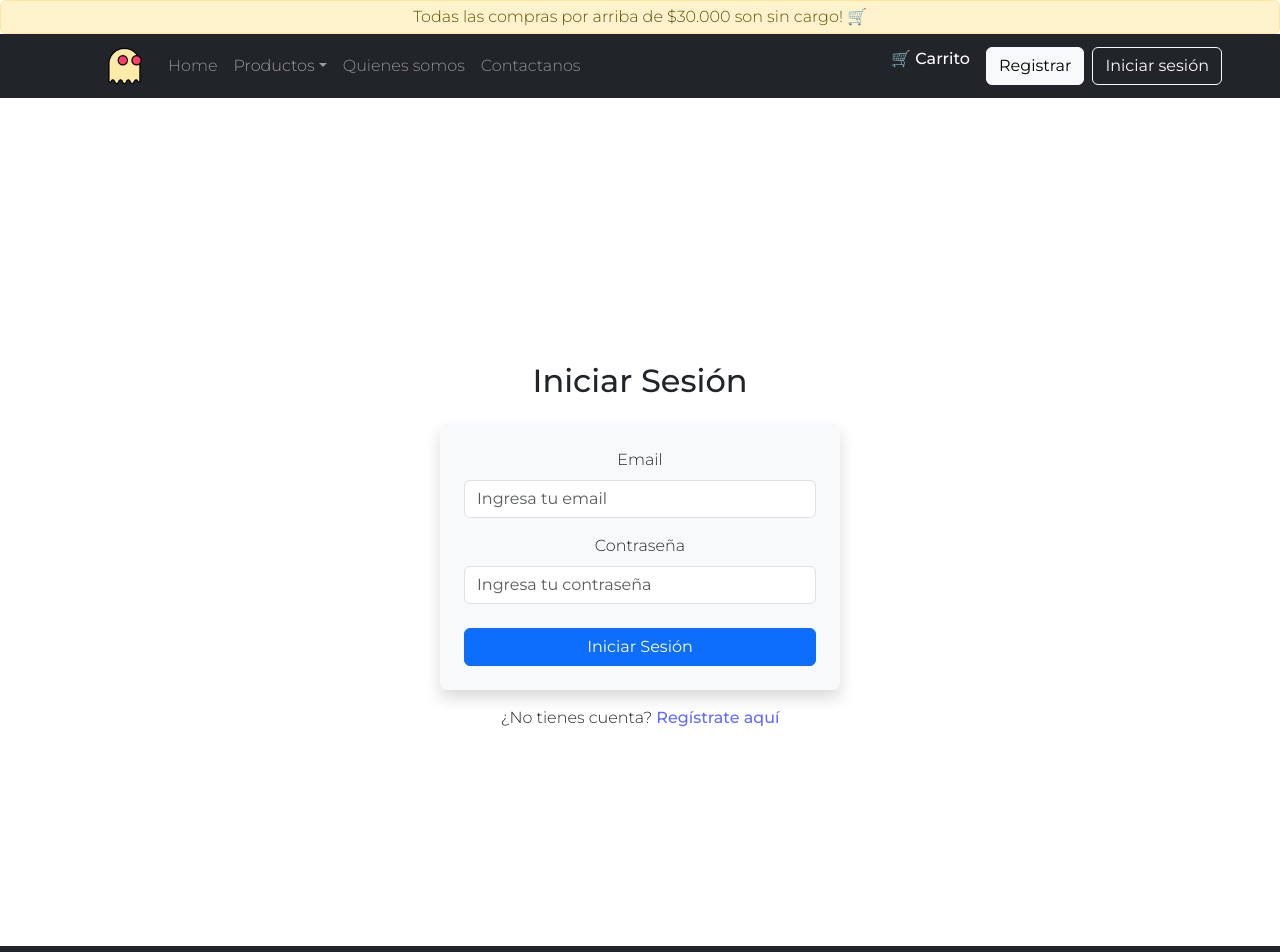
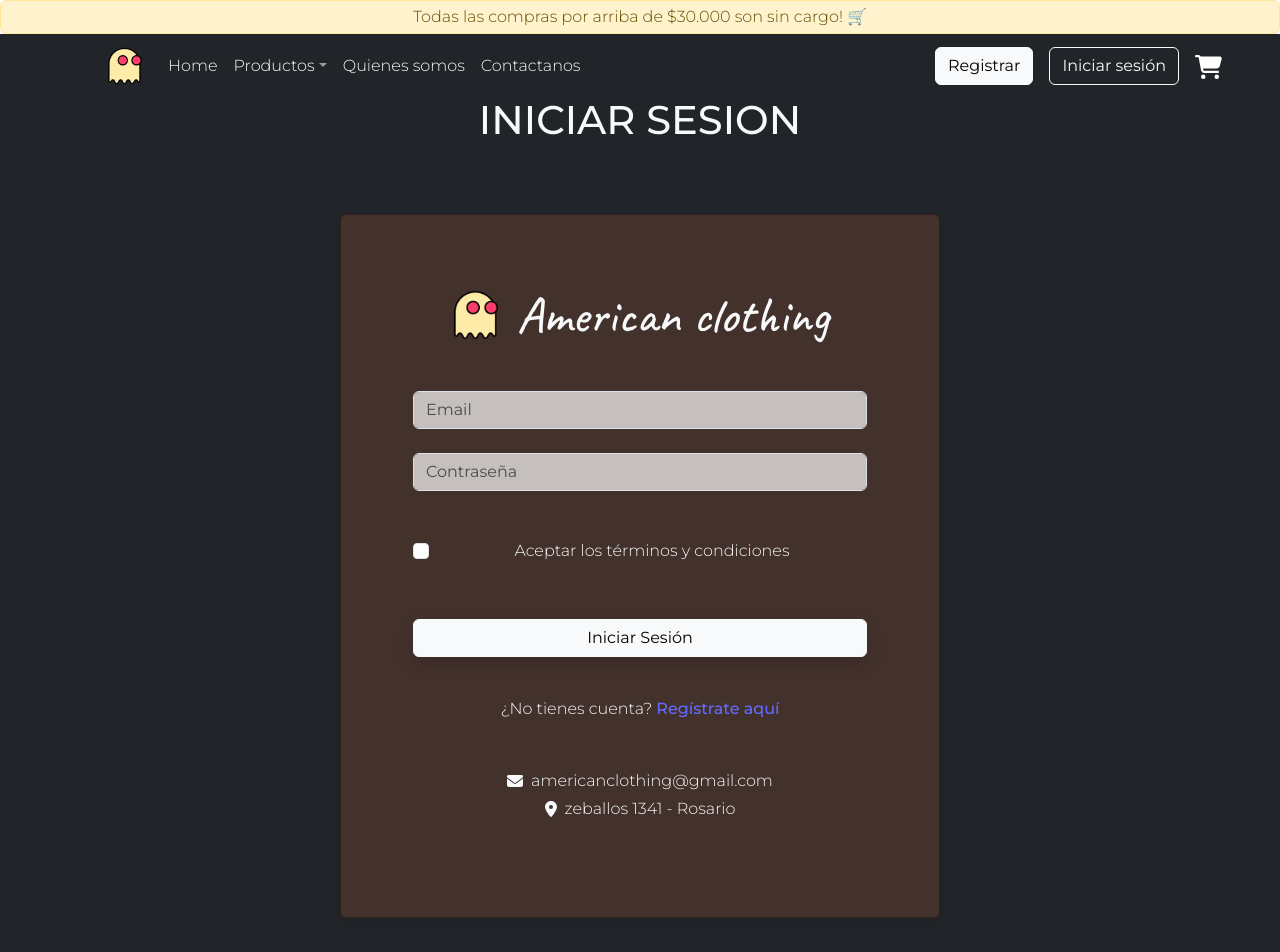
Before and after one commit to luciano-stefano-meloclaps/America-Clothing, a React (Vite) app in the folder Frontend/: page /login in a window 1280 px wide. Shown: the top 952 px of the page. Built offline with nearby package versions, Linux system fonts and the light colour scheme; no server answers.

Commit message:
Estilos y mejoras en varios componentes

```diff
--- a/Frontend/index.html
+++ b/Frontend/index.html
@@ -2,7 +2,7 @@
 <html lang="en">
   <head>
     <meta charset="UTF-8" />
-    <link rel="icon" type="image/svg+xml" href="/vite.svg" />
+    <link rel="icon" type="image/svg+xml" href="/game.png" />
     <meta name="viewport" content="width=device-width, initial-scale=1.0" />
     <title>Ecommerce Vintage</title>
     <link rel="preconnect" href="https://fonts.googleapis.com" />
--- a/Frontend/src/App.jsx
+++ b/Frontend/src/App.jsx
@@ -14,6 +14,7 @@ import axios from "axios";
 import { APIContextProvider } from "./services/apiContext/api.context"; // Importa el provider
 import Cart from "./components/cart/Cart"; // Importa el componente Cart
 import AboutUs from "./components/aboutUs/AboutUs";
+import ContactUs from "./components/contactUs/ContactsUs";
 
 function App() {
   const [products, setProducts] = useState([]);
@@ -60,6 +61,9 @@ function App() {
           <Route path="/register" element={<Register />} />
           <Route path="/cart" element={<Cart />} /> {/* Ruta para el carrito */}
           <Route path="/aboutUs" element={<AboutUs />} />
+          {/* Ruta para Sobre Nosotros */}
+          <Route path="/contactUs" element={<ContactUs />} />
+          {/* Ruta para el formulario */}
         </Routes>
         <Footer />
       </Router>
--- a/Frontend/src/components/aboutUs/AboutUs.jsx
+++ b/Frontend/src/components/aboutUs/AboutUs.jsx
@@ -14,9 +14,9 @@ import "./AboutUs.css";
 const AboutUs = () => {
   return (
     <Container fluid className="about-us-section bg-dark text-light py-5">
-      <Row className="justify-content-center mb-5">
+      <Row className="justify-content-center mb-4 ">
         <Col md={8} className="text-center">
-          <h1 className="mb-4 ">Sobre Nosotros</h1>
+          <h1 className="mb-4 text-uppercase ">Sobre Nosotros</h1>
           <p className="lead ">
             ¡Hey! Bienvenidos a{" "}
             <span className="brand-name">American Clothing</span>, tu tienda de
--- a/Frontend/src/components/contactUs/ContactsUs.jsx
+++ b/Frontend/src/components/contactUs/ContactsUs.jsx
@@ -19,7 +19,7 @@ const ContactUs = () => {
 
   return (
     <div className="contact-us-wrapper bg-dark d-flex flex-column justify-content-center align-items-center">
-      <h1 className="section-title text-light mb-4">Contacto</h1>
+      <h1 className="section-title text-light mb-4 text-uppercase">Contacto</h1>
       <Container className="contact-us-container py-5 my-5 rounded">
         <Row className="m-3 m-md-5 px-3 px-md-5 justify-content-md-center">
           <Col xs={12} md={8}>
@@ -84,7 +84,7 @@ const ContactUs = () => {
               <Button
                 variant="light"
                 type="submit"
-                className="mt-4 fs-5 rounded"
+                className="mt-4 shadow rounded w-100"
               >
                 Enviar
               </Button>
--- a/Frontend/src/components/login/Login.jsx
+++ b/Frontend/src/components/login/Login.jsx
@@ -1,7 +1,17 @@
 import { Link, useNavigate } from "react-router-dom";
-import { Form, Button, Container, Alert } from "react-bootstrap";
+import {
+  Form,
+  Button,
+  Container,
+  Alert,
+  Row,
+  Col,
+  Image,
+} from "react-bootstrap";
 import { useState } from "react";
 import axios from "axios";
+import { FontAwesomeIcon } from "@fortawesome/react-fontawesome";
+import { faEnvelope, faLocationDot } from "@fortawesome/free-solid-svg-icons";
 
 function Login() {
   const [email, setEmail] = useState("");
@@ -47,46 +57,87 @@ function Login() {
   };
 
   return (
-    <Container
-      className="mt-5 d-flex align-items-center justify-content-center"
-      style={{ minHeight: "100vh" }}
-    >
-      <div style={{ maxWidth: "400px", width: "100%" }}>
-        <h2 className="text-center mb-4">Iniciar Sesión</h2>
+    <div className="contact-us-wrapper bg-dark d-flex flex-column justify-content-center align-items-center shadow">
+      <h1 className="section-title text-light mb-4 text-uppercase">
+        Iniciar Sesion
+      </h1>
+      <Container
+        className="contact-us-container p-5  my-5 rounded "
+        style={{ maxWidth: "600px" }}
+      >
+        <Row className="align-items-center justify-content-center text-center my-4">
+          <Col xs="auto" className="pe-1">
+            <Image src="public/game.png" width={50} fluid />
+          </Col>
+          <Col xs="auto">
+            <h1
+              className="text-light "
+              style={{ fontFamily: "Caveat", margin: 0 }}
+            >
+              American clothing
+            </h1>
+          </Col>
+        </Row>
         {message && <Alert variant="info">{message}</Alert>}{" "}
         {/* Mostrar mensaje si existe */}
-        <Form onSubmit={handleSubmit} className="shadow p-4 rounded bg-light">
+        <Form onSubmit={handleSubmit} className=" p-4  ">
           <Form.Group controlId="email">
-            <Form.Label>Email</Form.Label>
             <Form.Control
               type="email"
-              placeholder="Ingresa tu email"
+              placeholder="Email"
               required
               value={email}
               onChange={(e) => setEmail(e.target.value)}
             />
           </Form.Group>
 
-          <Form.Group controlId="password" className="mt-3">
-            <Form.Label>Contraseña</Form.Label>
+          <Form.Group controlId="password" className="mt-4  ">
             <Form.Control
               type="password"
-              placeholder="Ingresa tu contraseña"
+              placeholder="Contraseña"
               required
               value={password}
               onChange={(e) => setPassword(e.target.value)}
             />
           </Form.Group>
 
-          <Button variant="primary" type="submit" className="mt-4 w-100">
+          <Form.Group>
+            <Form.Check
+              className="text-light my-5"
+              required
+              label="Aceptar los términos y condiciones"
+              feedback="Debes aceptar los términos y condiciones antes de enviar."
+              feedbackType="invalid"
+            />
+          </Form.Group>
+
+          <Button
+            variant="light"
+            type="submit"
+            className="mt-2 shadow rounded w-100"
+          >
             Iniciar Sesión
           </Button>
         </Form>
-        <div className="text-center mt-3">
+        <div className="text-center mt-3 text-light">
           ¿No tienes cuenta? <Link to="/register">Regístrate aquí</Link>
         </div>
-      </div>
-    </Container>
+        <div>
+          <Row className="text-center text-light mt-5">
+            <Col className="d-flex align-items-center justify-content-center">
+              <FontAwesomeIcon icon={faEnvelope} className="me-2" />
+              <p className="mb-0">americanclothing@gmail.com</p>
+            </Col>
+          </Row>
+          <Row className="text-center text-light m-1 mb-5">
+            <Col className="d-flex align-items-center justify-content-center">
+              <FontAwesomeIcon icon={faLocationDot} className="me-2" />
+              <p className="mb-0">zeballos 1341 - Rosario</p>
+            </Col>
+          </Row>
+        </div>
+      </Container>
+    </div>
   );
 }
 
--- a/Frontend/src/components/navbar/Navbar.jsx
+++ b/Frontend/src/components/navbar/Navbar.jsx
@@ -1,19 +1,18 @@
+import React from "react";
 import Container from "react-bootstrap/Container";
 import Nav from "react-bootstrap/Nav";
 import Navbar from "react-bootstrap/Navbar";
-import Button from "react-bootstrap/Button"; // Importa el botón de Bootstrap
-import { Link } from "react-router-dom"; // Para manejar rutas con React Router
+import Button from "react-bootstrap/Button";
+import { Link } from "react-router-dom";
 import NavDropdown from "react-bootstrap/NavDropdown";
 import Alert from "react-bootstrap/Alert";
-
-//import { APIContextProvider } from "./services/apiContext/api.context";
+import { faCartShopping } from "@fortawesome/free-solid-svg-icons";
+import { FontAwesomeIcon } from "@fortawesome/react-fontawesome";
 
 function NavbarMain() {
-
-
   return (
     <>
-      <Alert className="m-0 p-1 " variant="warning" key="info">
+      <Alert className="m-0 p-1" variant="warning" key="info">
         Todas las compras por arriba de $30.000 son sin cargo! 🛒
       </Alert>
       <Navbar
@@ -27,17 +26,13 @@ function NavbarMain() {
             <img src="public/game.png" alt="logo" width="38" height="38" />
           </Navbar.Brand>
           <Navbar.Toggle aria-controls="basic-navbar-nav" />
-          <Navbar.Collapse
-            id="basic-navbar-nav"
-            className="d-flex justify-content-around"
-          >
-            <Nav className="me-auto">
-              <Nav.Link className="text-white-50" href="/">
+          <Navbar.Collapse id="basic-navbar-nav">
+            <Nav className="me-auto flex-column flex-lg-row">
+              <Nav.Link className="text-light" href="/">
                 Home
               </Nav.Link>
               <NavDropdown
-                id="nav-productos-dropdown"
-                title="Productos"
+                title={<span style={{ color: "white" }}>Productos</span>}
                 menuVariant="dark"
               >
                 <NavDropdown.Item as={Link} to="/productos/Camperas">
@@ -63,28 +58,29 @@ function NavbarMain() {
                   Prendas top 🔥
                 </NavDropdown.Item>
               </NavDropdown>
-
-              <Nav.Link
-                className="nav-item text-white-50"
-                href="#quienes-somos"
-              >
+              <Nav.Link className="nav-item text-light" href="#quienes-somos">
                 Quienes somos
               </Nav.Link>
-              <Nav.Link className="text-white-50" href="#quienes-somos">
+              <Nav.Link className="text-light" href="#contactanos">
                 Contactanos
               </Nav.Link>
             </Nav>
-            <div className="d-flex">
-            <Link to="/cart" className="text-white me-3">
-                🛒 Carrito
-              </Link>
+            <div className="d-flex flex-column flex-lg-row align-items-center">
               <Link to="/register">
-                <Button variant="light" className="me-2">
+                <Button variant="light" className="mb-2 mb-lg-0 ">
                   Registrar
                 </Button>
               </Link>
               <Link to="/login">
-                <Button variant="outline-light">Iniciar sesión</Button>
+                <Button
+                  variant="outline-light"
+                  className="mx-lg-3 mb-2 mb-lg-0"
+                >
+                  Iniciar sesión
+                </Button>
+              </Link>
+              <Link to="/cart" className="text-white pt-1 fs-4">
+                <FontAwesomeIcon icon={faCartShopping} />
               </Link>
             </div>
           </Navbar.Collapse>
```
Also changed, not shown: Frontend/src/components/footer/Footer.jsx (+7 -7 lines), Frontend/src/components/register/Register.jsx (+6 -2 lines).
